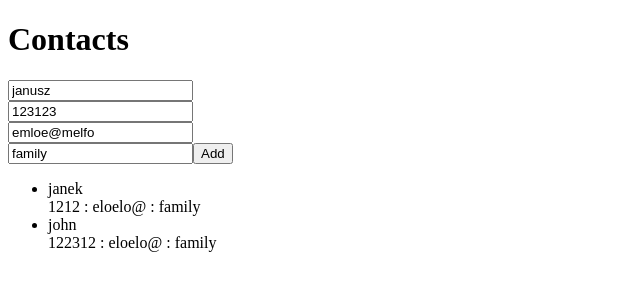
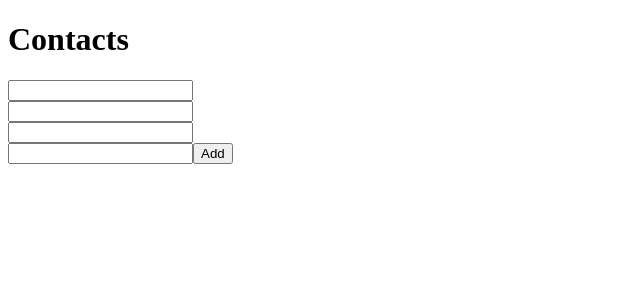
Before and after one commit to jkbkam/react-contacts-app, a React (Create React App) app: page / in a window 1280 px wide. Shown: the top 300 px of the page, without its empty margins (0-640 px from the left). Built offline with nearby package versions, Linux system fonts and the light colour scheme.

Commit message:
contacts removal

```diff
--- a/src/ContactsView.js
+++ b/src/ContactsView.js
@@ -3,27 +3,26 @@ import React, {Component} from 'react'
 
 class ContactsView extends Component {
     state = {
-        contactName: 'janusz',
-        contactNumber: '123123',
-        contactEmail: 'emloe@melfo',
-        contactCategory: 'family',
+        contactName: '',
+        contactNumber: '',
+        contactEmail: '',
+        contactCategory: '',
         contacts: [
-            {
-                id: 1,
-                name: 'janek',
-                number: '1212',
-                email: 'eloelo@',
-                category: 'family'
-            },
-            {
-                id: 2,
-                name: 'john',
-                number: '122312',
-                email: 'eloelo@',
-                category: 'family'
-            }
+
         ]
     }
+
+    removeContact = contactId => {
+        this.setState(
+            ({contacts}) => ({
+                contacts: contacts.filter(
+                    contact => contact.id !== contactId
+                )
+            })
+        )
+    }
+
+
     handleSubmit = event => {
         event.preventDefault()
         console.log(this.state.contactName, this.state.contactNumber, this.state.contactEmail, this.state.contactCategory)
@@ -101,6 +100,10 @@ class ContactsView extends Component {
                                 <li key={contact.id}>
                                     {contact.name} <br/>
                                     {contact.number} : {contact.email} : {contact.category}
+                                    <button
+                                        onClick={() => this.removeContact(contact.id)}
+                                        > Delete
+                                    </button>
                                 </li>
                             )
                         )
```
